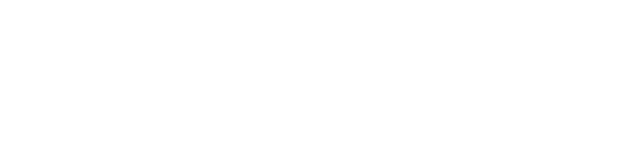
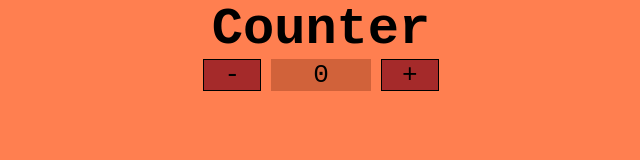
Before and after one commit to muallimim/7-Counter, a plain HTML site: page index.html in a window 1280 px wide. Shown: the whole page, without its empty margins (319-959 px from the left). Drawn offline with Linux system fonts and the light colour scheme.

Commit message:
proje tamamlandı

```diff
--- a/css/style.css
+++ b/css/style.css
@@ -0,0 +1,42 @@
+*{
+    font-size: 26px;
+    font-family: 'Courier New', Courier, monospace;
+    margin: 0;
+    padding: 0;
+    box-sizing: border-box;
+}
+
+
+body{
+    background-color: coral;
+
+}
+
+.container{
+    display: flex;
+    justify-content: center;
+}
+
+h1{
+    text-align: center;
+    font-size: 2em;
+}
+
+#count{
+    text-align: center;
+    margin: 0 10px;
+    width: 100px;
+    background-color: rgb(209, 98, 58);
+    border: none;
+}
+
+#dec, #inc{
+    padding: 0 20px;
+    background-color: brown;
+    border: 1px solid black;
+ }
+
+ #dec:hover, #inc:hover{
+    color: white;
+    border: 1px solid white;
+ }
--- a/index.html
+++ b/index.html
@@ -8,10 +8,15 @@
     <title>Counter</title>
 </head>
 <body>
+    <h1>Counter</h1>
 
+    <div class="container">
 
+        <input type="submit" value="-" id="dec" onclick="decrease()">
+        <input type="text" id="count" value="0" readonly>
+        <input type="submit" value="+" id="inc" onclick="increase()">
 
-
+    </div>
 
     <script src="js/script.js"></script>
 </body>
--- a/js/script.js
+++ b/js/script.js
@@ -0,0 +1,14 @@
+function increase(){
+    var number;
+     number = document.getElementById('count').value;
+     number= parseInt(number)  + 1;
+     document.getElementById('count').value = number;
+ }
+
+
+ function decrease(){
+    var number;
+     number = document.getElementById('count').value;
+     number= parseInt(number)  - 1;
+     document.getElementById('count').value = number;
+ }
```
